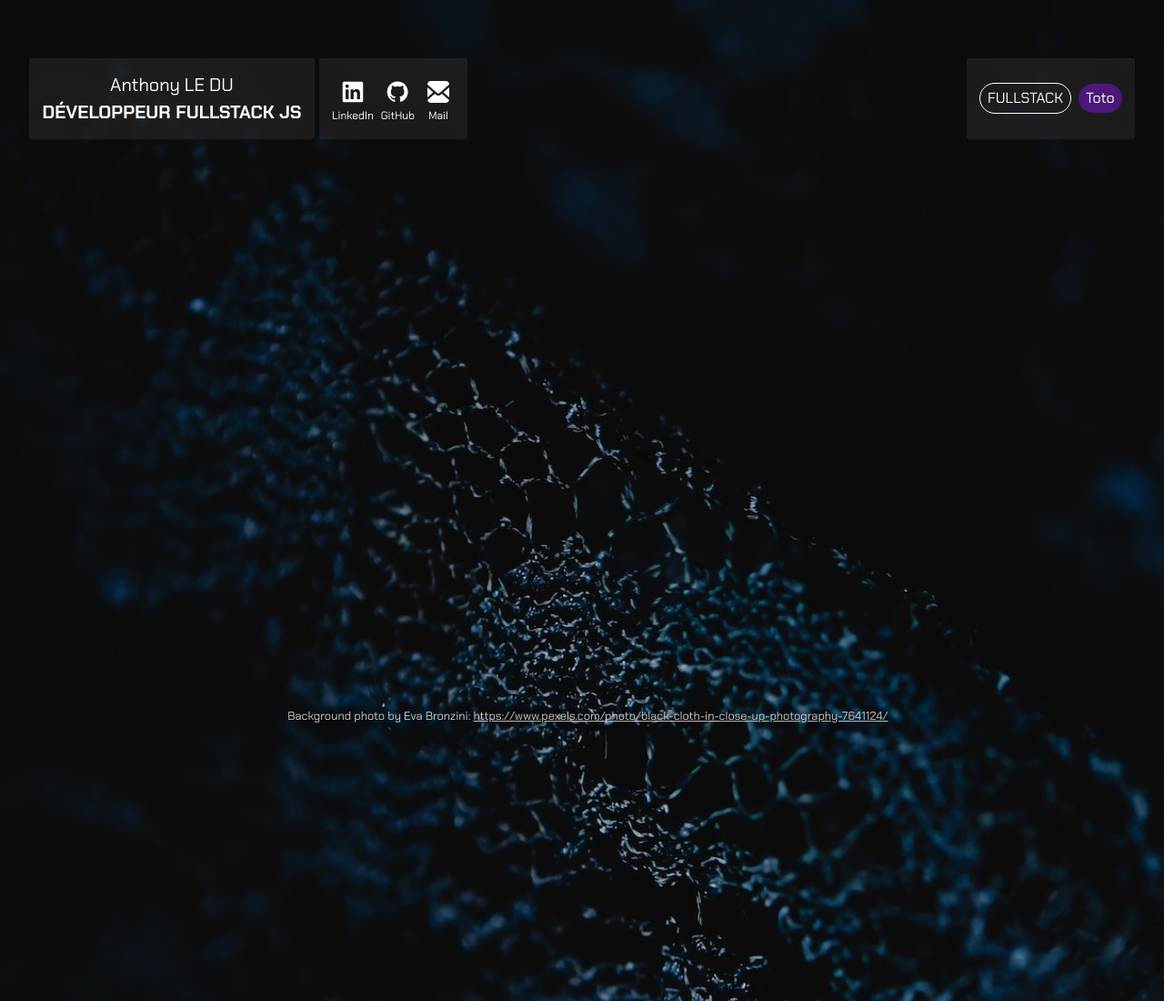
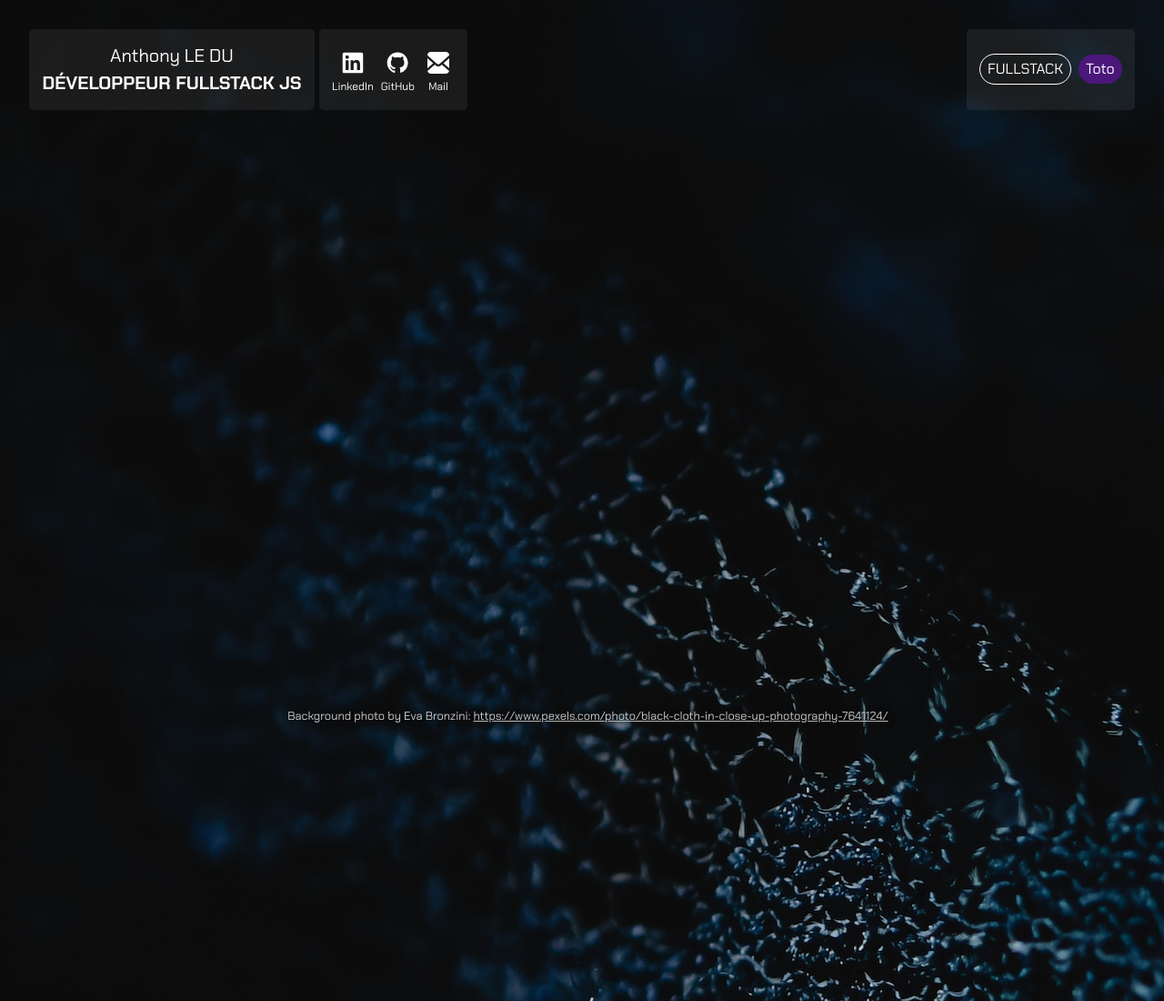
Before and after one commit to AnthonyLeDu/portfolio, a website: page index.html in a window 1280 px wide. Shown: the top 1100 px of the page at 91% size. Drawn offline with Linux system fonts and the light colour scheme.

Commit message:
Refactoring

```diff
--- a/public/css/style.css
+++ b/css/style.css
@@ -3,6 +3,7 @@
 }
 
 body {
+  position: relative;
   font-family: 'Chakra Petch', sans-serif;
   color: #FFFFFF;
   background-image: url(../img/background.jpg);
@@ -11,20 +12,23 @@ body {
   height: 2000px;
   filter: hue-rotate(80);
 }
-@media (max-width: 1280px) {
-  body {
-    background-image: url(../img/background_medium.jpg);
-  }
+
+/* Trick to be able to filter the background */
+body::before {
+    content: "";
+    position: absolute;
+    top: 0; left: 0;
+    width: 100%; height: 100%;
+    background-image: url(../img/background.jpg);
+    /* filter: grayscale(100%); */
 }
-@media (max-width: 640px) {
-  body {
-    background-image: url(../img/background_small.jpg);
-  }
+
+header, main, footer {
+  position: relative;
 }
 
 /* Header */
 header {
-  margin-top: 2em;
   width: 100%;
   box-sizing: border-box;
   padding: 2em;
@@ -40,13 +44,13 @@ header {
   align-items: stretch;
 }
 
-#header-title, #header-links, #filters {
+.box {
   padding: 0.9em;
   background-color: #FFFFFF11;
   vertical-align: middle;
   display: flex;
   align-items: center;
-  border-radius: 0.2em;
+  border-radius: 0.3em;
 }
 
 #header-title {
@@ -92,6 +96,7 @@ h1 {
   border: 1px solid #FFFFFF;
   border-radius: 100vmax;
   padding: 0.5em;
+  cursor: pointer;
 }
 
 .filters__button--active {
@@ -114,3 +119,15 @@ footer {
 footer a {
   color: inherit;
 }
+
+
+@media (max-width: 1280px) {
+  body {
+    background-image: url(../img/background_medium.jpg);
+  }
+}
+@media (max-width: 640px) {
+  body {
+    background-image: url(../img/background_small.jpg);
+  }
+}
--- a/index.html
+++ b/index.html
@@ -12,8 +12,8 @@
   <link rel="stylesheet"
     href="https://fonts.googleapis.com/css2?family=Chakra+Petch:ital,wght@0,300;0,400;0,500;0,600;0,700;1,400&display=swap">
   <!-- Custom styles -->
-  <link rel="stylesheet" href="public/css/reset.css">
-  <link rel="stylesheet" href="public/css/style.css">
+  <link rel="stylesheet" href="css/reset.css">
+  <link rel="stylesheet" href="css/style.css">
   <script src="js/index.js"></script>
 </head>
 
@@ -21,26 +21,26 @@
 
   <header>
     <div id="header-title-and-links">
-      <div id="header-title">
+      <div id="header-title" class="box">
         <h2>Anthony LE DU</h2>
         <h1>Développeur Fullstack JS</h1>
       </div>
-      <nav id="header-links">
+      <nav id="header-links" class="box">
         <a class="header-links__link" href="https://www.linkedin.com/in/anthonyledu/" target="_blank">
-          <img src="public/img/linkedin.svg" alt="Profil LinkedIn">
+          <img src="img/linkedin.svg" alt="Profil LinkedIn">
           <p>LinkedIn</p>
         </a>
         <a class="header-links__link" href="https://github.com/AnthonyLeDu/" target="_blank">
-          <img src="public/img/github.svg" alt="Profil GitHub">
+          <img src="img/github.svg" alt="Profil GitHub">
           <p>GitHub</p>
         </a>
         <a class="header-links__link" href="mailto:anthony.le.du@gmail.com" target="_blank">
-          <img src="public/img/mail.svg" alt="Contacter par mail">
+          <img src="img/mail.svg" alt="Contacter par mail">
           <p>Mail</p>
         </a>
       </nav>
     </div>
-    <form id="filters">
+    <form id="filters" class="box">
       <div class="filters__button">FULLSTACK</div>
       <div class="filters__button filters__button--active">Toto</div>
     </form>
```
Also changed, not shown: css/reset.css (renamed from public/css/reset.css), img/background.jpg (renamed from public/img/background.jpg), img/background_medium.jpg (renamed from public/img/background_medium.jpg), img/background_small.jpg (renamed from public/img/background_small.jpg), img/github.svg (renamed from public/img/github.svg), img/linkedin.svg (renamed from public/img/linkedin.svg), img/mail.svg (renamed from public/img/mail.svg), js/index.js (added).
